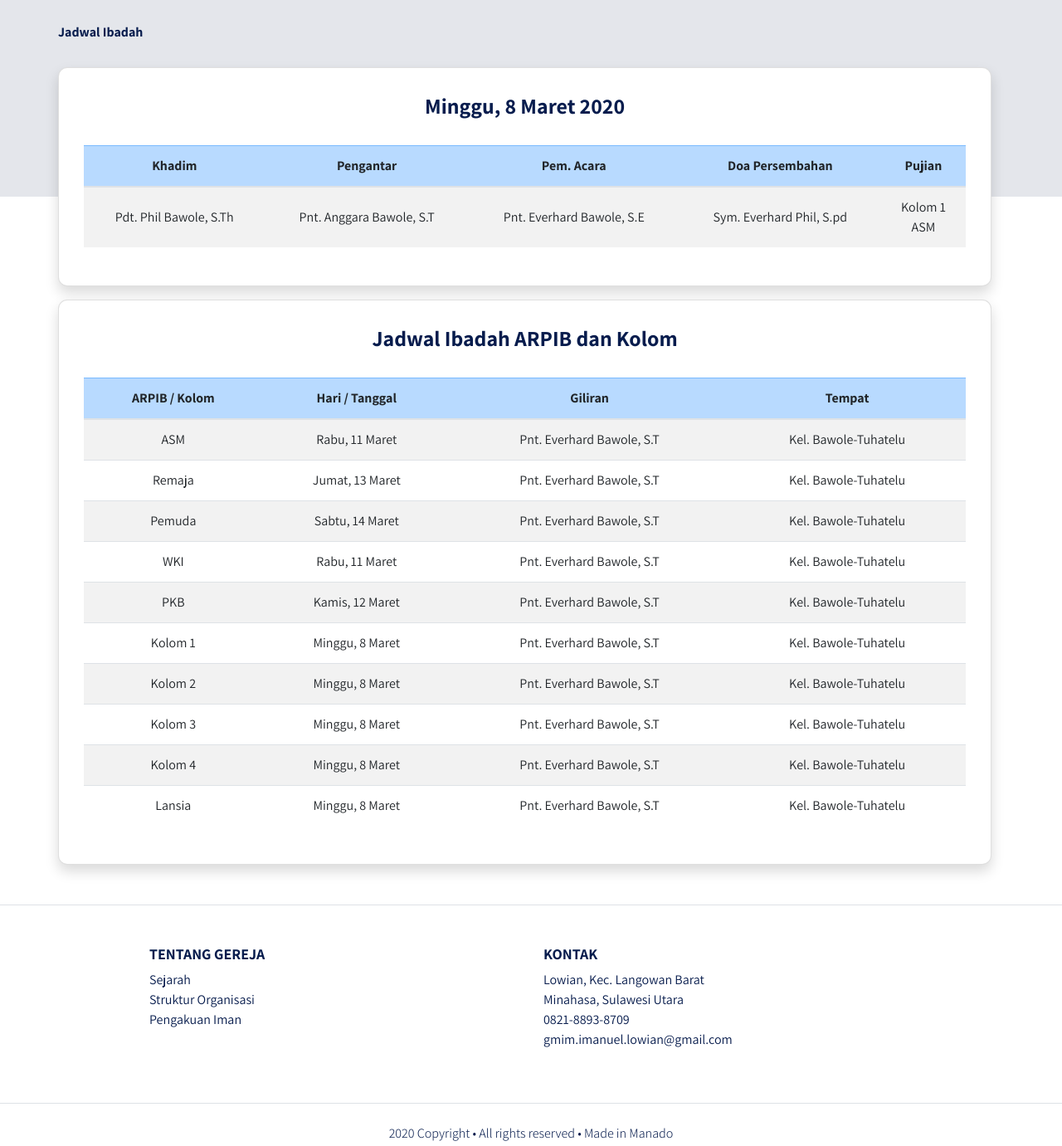
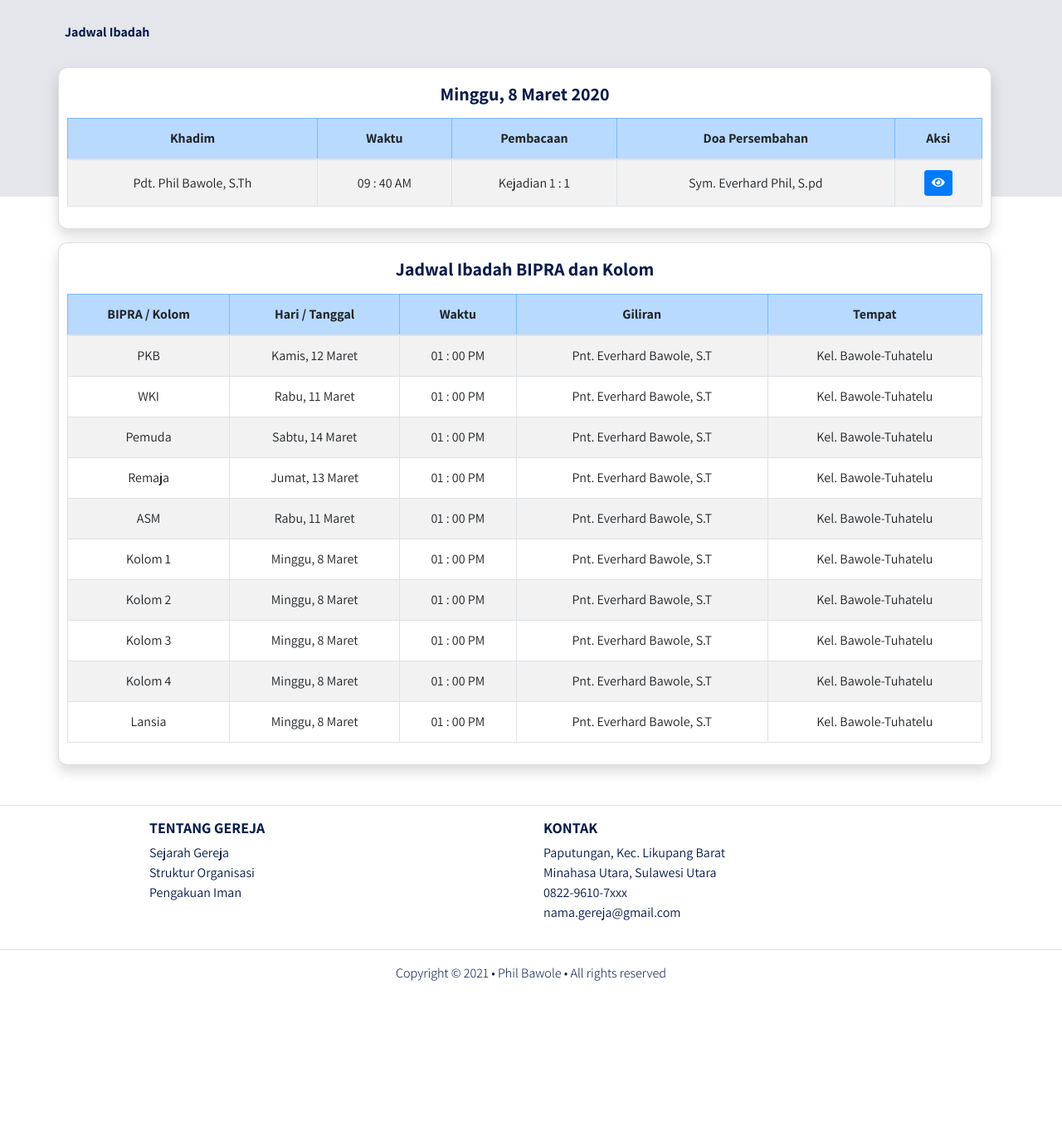
Before and after one commit to PhilAnggara/website-gereja-template, a plain HTML site: page jadwal.html in a window 1280 px wide. Shown: the part 71-1452 px from the top of the page at 83% size. After the commit the page ends 1272 px from the top, so only its background shows below. Drawn offline with Linux system fonts and the light colour scheme; a web font is replaced by a local one.

Commit message:
jadwal.html desktop version

```diff
--- a/frontend/styles/main.scss
+++ b/frontend/styles/main.scss
@@ -55,7 +55,7 @@ header {
   h1,
   p {
     color: #fff;
-    text-shadow: 0px 0px 5px #000;
+    text-shadow: 0px 0px 6px #000;
   }
 
   h1 {
@@ -299,7 +299,7 @@ header {
   }
 
   .card-details {
-    padding: 30px;
+    padding: 10px;
     border-radius: 11px;
 
     h1 {
@@ -555,6 +555,16 @@ footer {
 }
 // Akhir Index
 
+// Jadwal
+.nama-grup {
+  font-size: 18px !important;
+}
+table {
+  // mobile
+  font-size: 15px;
+}
+// Akhir Jadwal
+
 // Surat
 .section-popular-content {
   .section-popular-travel {
@@ -682,4 +692,11 @@ footer {
       font-size: 16px;
     }
   }
+
+  .nama-grup {
+    font-size: 22px !important;
+  }
+  table {
+    font-size: 16px;
+  }
 }
--- a/jadwal.html
+++ b/jadwal.html
@@ -92,13 +92,15 @@
         </div>
       </nav>
     </div>
+    <!-- Akhir Navbar -->
 
+    <!-- Body -->
     <main>
       <section class="section-details-header"></section>
       <section class="section-details-content">
         <div class="container">
           <div class="row">
-            <div class="col p-0">
+            <div class="col px-2">
               <nav>
                 <ol class="breadcrumb">
                   <li class="breadcrumb-item active">Jadwal Ibadah</li>
@@ -108,109 +110,189 @@
           </div>
           <div class="row">
             <div class="col pl-lg-0">
+
+              <!-- Ibadah Minggu -->
               <div class="card card-details shadow">
-                <h1 class="text-center pb-4">Minggu, 8 Maret 2020</h1>
+                <h1 class="text-center py-2 nama-grup">Minggu, 8 Maret 2020</h1>
                 <div class="attendee">
                   <table
-                    class="table table-responsive-sm text-center table-striped"
+                    class="table table-responsive-sm text-center table-striped table-bordered text-nowrap"
                   >
                     <thead>
                       <tr class="table-primary">
                         <th>Khadim</th>
-                        <th>Pengantar</th>
-                        <th>Pem. Acara</th>
+                        <th>Waktu</th>
+                        <th>Pembacaan</th>
                         <th>Doa Persembahan</th>
-                        <th>Pujian</th>
+                        <th>Aksi</th>
                       </tr>
                     </thead>
                     <tbody>
                       <tr>
                         <td class="align-middle">Pdt. Phil Bawole, S.Th</td>
-                        <td class="align-middle">Pnt. Anggara Bawole, S.T</td>
-                        <td class="align-middle">Pnt. Everhard Bawole, S.E</td>
+                        <td class="align-middle">09 : 40 AM</td>
+                        <td class="align-middle">Kejadian 1 : 1</td>
                         <td class="align-middle">Sym. Everhard Phil, S.pd</td>
                         <td class="align-middle">
-                          Kolom 1
-                          <br />
-                          ASM
+                          <button type="button" class="btn btn-primary btn-sm" data-toggle="modal" data-target="#detailModal">
+                            <i class="fa fa-eye"></i>
+                          </button>
                         </td>
                       </tr>
                     </tbody>
                   </table>
                 </div>
               </div>
+              <!-- Modal Detail -->
+              <div class="modal fade" id="detailModal" tabindex="-1" aria-labelledby="detailModalLabel" aria-hidden="true">
+                <div class="modal-dialog modal-dialog-centered modal-md">
+                  <div class="modal-content">
+                    <div class="modal-header">
+                      <h5 class="modal-title" id="detailModalLabel">Detail</h5>
+                      <button type="button" class="close" data-dismiss="modal" aria-label="Close">
+                        <span aria-hidden="true">&times;</span>
+                      </button>
+                    </div>
+                    <div class="modal-body">
+                      <div class="card shadow">
+                        <div class="card-body">
+                          <table class="table table-responsive-sm bg-white" width="100%" cellspacing="0">
+                            <tbody>
+                              <tr>
+                                <th>Khadim</th>
+                                <td>Pdt. Phil Bawole, S.Th</td>
+                              </tr>
+                            </tbody>
+                            <tbody>
+                              <tr>
+                                <th>Waktu</th>
+                                <td>09 : 00 AM</td>
+                              </tr>
+                            </tbody>
+                            <tbody>
+                              <tr>
+                                <th>Pembacaan</th>
+                                <td>Kejadian 1 : 1</td>
+                              </tr>
+                            </tbody>
+                            <tbody>
+                              <tr>
+                                <th>Doa Persembahan</th>
+                                <td>Sym. Everhard Phil, S.pd</td>
+                              </tr>
+                            </tbody>
+                            <tbody>
+                              <tr>
+                                <th>Pengantar</th>
+                                <td>Pnt. Anggara Bawole, S.T</td>
+                              </tr>
+                            </tbody>
+                            <tbody>
+                              <tr>
+                                <th>Pem. Acara</th>
+                                <td>Pnt. Everhard Bawole, S.E</td>
+                              </tr>
+                            </tbody>
+                            <tbody>
+                              <tr>
+                                <th>Pujian</th>
+                                <td>Kolom 1, ASM</td>
+                              </tr>
+                            </tbody>
+                          </table>
+                        </div>
+                      </div>
+                    </div>
+                  </div>
+                </div>
+              </div>
+              <!-- Akhir Modal Detail -->
+              <!-- Akhir Ibadah Minggu -->
+
+              <!-- Ibadah BIPRA -->
               <div class="card card-details mt-3 shadow">
-                <h1 class="text-center pb-4">Jadwal Ibadah ARPIB dan Kolom</h1>
+                <h1 class="text-center py-2 nama-grup">Jadwal Ibadah BIPRA dan Kolom</h1>
                 <div class="attendee">
                   <table
-                    class="table table-responsive-sm text-center table-striped"
+                    class="table table-responsive-sm text-center table-striped table-bordered text-nowrap"
                   >
                     <thead>
                       <tr class="table-primary">
-                        <th>ARPIB / Kolom</th>
+                        <th>BIPRA / Kolom</th>
                         <th>Hari / Tanggal</th>
+                        <th>Waktu</th>
                         <th>Giliran</th>
                         <th>Tempat</th>
                       </tr>
                     </thead>
                     <tbody>
                       <tr>
-                        <td class="align-middle">ASM</td>
+                        <td class="align-middle">PKB</td>
+                        <td class="align-middle">Kamis, 12 Maret</td>
+                        <td class="align-middle">01 : 00 PM</td>
+                        <td class="align-middle">Pnt. Everhard Bawole, S.T</td>
+                        <td class="align-middle">Kel. Bawole-Tuhatelu</td>
+                      </tr>
+                      <tr>
+                        <td class="align-middle">WKI</td>
                         <td class="align-middle">Rabu, 11 Maret</td>
+                        <td class="align-middle">01 : 00 PM</td>
+                        <td class="align-middle">Pnt. Everhard Bawole, S.T</td>
+                        <td class="align-middle">Kel. Bawole-Tuhatelu</td>
+                      </tr>
+                      <tr>
+                        <td class="align-middle">Pemuda</td>
+                        <td class="align-middle">Sabtu, 14 Maret</td>
+                        <td class="align-middle">01 : 00 PM</td>
                         <td class="align-middle">Pnt. Everhard Bawole, S.T</td>
                         <td class="align-middle">Kel. Bawole-Tuhatelu</td>
                       </tr>
                       <tr>
                         <td class="align-middle">Remaja</td>
                         <td class="align-middle">Jumat, 13 Maret</td>
+                        <td class="align-middle">01 : 00 PM</td>
                         <td class="align-middle">Pnt. Everhard Bawole, S.T</td>
                         <td class="align-middle">Kel. Bawole-Tuhatelu</td>
                       </tr>
                       <tr>
-                        <td class="align-middle">Pemuda</td>
-                        <td class="align-middle">Sabtu, 14 Maret</td>
-                        <td class="align-middle">Pnt. Everhard Bawole, S.T</td>
-                        <td class="align-middle">Kel. Bawole-Tuhatelu</td>
-                      </tr>
-                      <tr>
-                        <td class="align-middle">WKI</td>
+                        <td class="align-middle">ASM</td>
                         <td class="align-middle">Rabu, 11 Maret</td>
-                        <td class="align-middle">Pnt. Everhard Bawole, S.T</td>
-                        <td class="align-middle">Kel. Bawole-Tuhatelu</td>
-                      </tr>
-                      <tr>
-                        <td class="align-middle">PKB</td>
-                        <td class="align-middle">Kamis, 12 Maret</td>
+                        <td class="align-middle">01 : 00 PM</td>
                         <td class="align-middle">Pnt. Everhard Bawole, S.T</td>
                         <td class="align-middle">Kel. Bawole-Tuhatelu</td>
                       </tr>
                       <tr>
                         <td class="align-middle">Kolom 1</td>
                         <td class="align-middle">Minggu, 8 Maret</td>
+                        <td class="align-middle">01 : 00 PM</td>
                         <td class="align-middle">Pnt. Everhard Bawole, S.T</td>
                         <td class="align-middle">Kel. Bawole-Tuhatelu</td>
                       </tr>
                       <tr>
                         <td class="align-middle">Kolom 2</td>
                         <td class="align-middle">Minggu, 8 Maret</td>
+                        <td class="align-middle">01 : 00 PM</td>
                         <td class="align-middle">Pnt. Everhard Bawole, S.T</td>
                         <td class="align-middle">Kel. Bawole-Tuhatelu</td>
                       </tr>
                       <tr>
                         <td class="align-middle">Kolom 3</td>
                         <td class="align-middle">Minggu, 8 Maret</td>
+                        <td class="align-middle">01 : 00 PM</td>
                         <td class="align-middle">Pnt. Everhard Bawole, S.T</td>
                         <td class="align-middle">Kel. Bawole-Tuhatelu</td>
                       </tr>
                       <tr>
                         <td class="align-middle">Kolom 4</td>
                         <td class="align-middle">Minggu, 8 Maret</td>
+                        <td class="align-middle">01 : 00 PM</td>
                         <td class="align-middle">Pnt. Everhard Bawole, S.T</td>
                         <td class="align-middle">Kel. Bawole-Tuhatelu</td>
                       </tr>
                       <tr>
                         <td class="align-middle">Lansia</td>
                         <td class="align-middle">Minggu, 8 Maret</td>
+                        <td class="align-middle">01 : 00 PM</td>
                         <td class="align-middle">Pnt. Everhard Bawole, S.T</td>
                         <td class="align-middle">Kel. Bawole-Tuhatelu</td>
                       </tr>
@@ -218,21 +300,25 @@
                   </table>
                 </div>
               </div>
+              <!-- Akhir Ibadah BIPRA -->
+
             </div>
           </div>
         </div>
       </section>
     </main>
+    <!-- Akhir Body -->
 
-    <footer class="section-footer mt-5 mb-4 border-top">
-      <div class="container pt-5 pb-5">
+    <!-- Footer -->
+    <footer class="section-footer mt-5 mb-3 border-top">
+      <div class="container pt-3 pb-3">
         <div class="row justify-content-center">
           <div class="col-10">
             <div class="row">
               <div class="col-6 col-lg-6">
                 <h5>TENTANG GEREJA</h5>
                 <ul class="list-unstyled">
-                  <li><a href="index.html#sejarah">Sejarah</a></li>
+                  <li><a href="#sejarah">Sejarah Gereja</a></li>
                   <li><a href="organisasi.html">Struktur Organisasi</a></li>
                   <li><a href="pengakuan.html">Pengakuan Iman</a></li>
                 </ul>
@@ -240,10 +326,10 @@
               <div class="col-6 col-lg-6">
                 <h5>KONTAK</h5>
                 <ul class="list-unstyled">
-                  <li><a href="#">Lowian, Kec. Langowan Barat</a></li>
-                  <li><a href="#">Minahasa, Sulawesi Utara</a></li>
-                  <li><a href="#">0821-8893-8709</a></li>
-                  <li><a href="#">gmim.imanuel.lowian@gmail.com</a></li>
+                  <li><a href="#">Paputungan, Kec. Likupang Barat</a></li>
+                  <li><a href="#">Minahasa Utara, Sulawesi Utara</a></li>
+                  <li><a href="#">0822-9610-7xxx</a></li>
+                  <li><a href="#">nama.gereja@gmail.com</a></li>
                 </ul>
               </div>
             </div>
@@ -252,14 +338,15 @@
       </div>
       <div class="container-fluid">
         <div
-          class="row border-top justify-content-center align-items-center pt-4"
+          class="row border-top justify-content-center align-items-center pt-3"
         >
-          <div class="col-auto text-gray-500 font-weight-light">
-            2020 Copyright • All rights reserved • Made in Manado
+          <div class="col-auto text-gray-500 font-weight-light copyright">
+            Copyright © 2021 • Phil Bawole • All rights reserved
           </div>
         </div>
       </div>
     </footer>
+    <!-- Akhir Footer -->
 
     <script src="frontend/libraries/jquery/jquery-3.5.1.min.js"></script>
     <script src="frontend/libraries/bootstrap/js/bootstrap.js"></script>
```
Also changed, not shown: frontend/styles/main.css, 1 other file.
